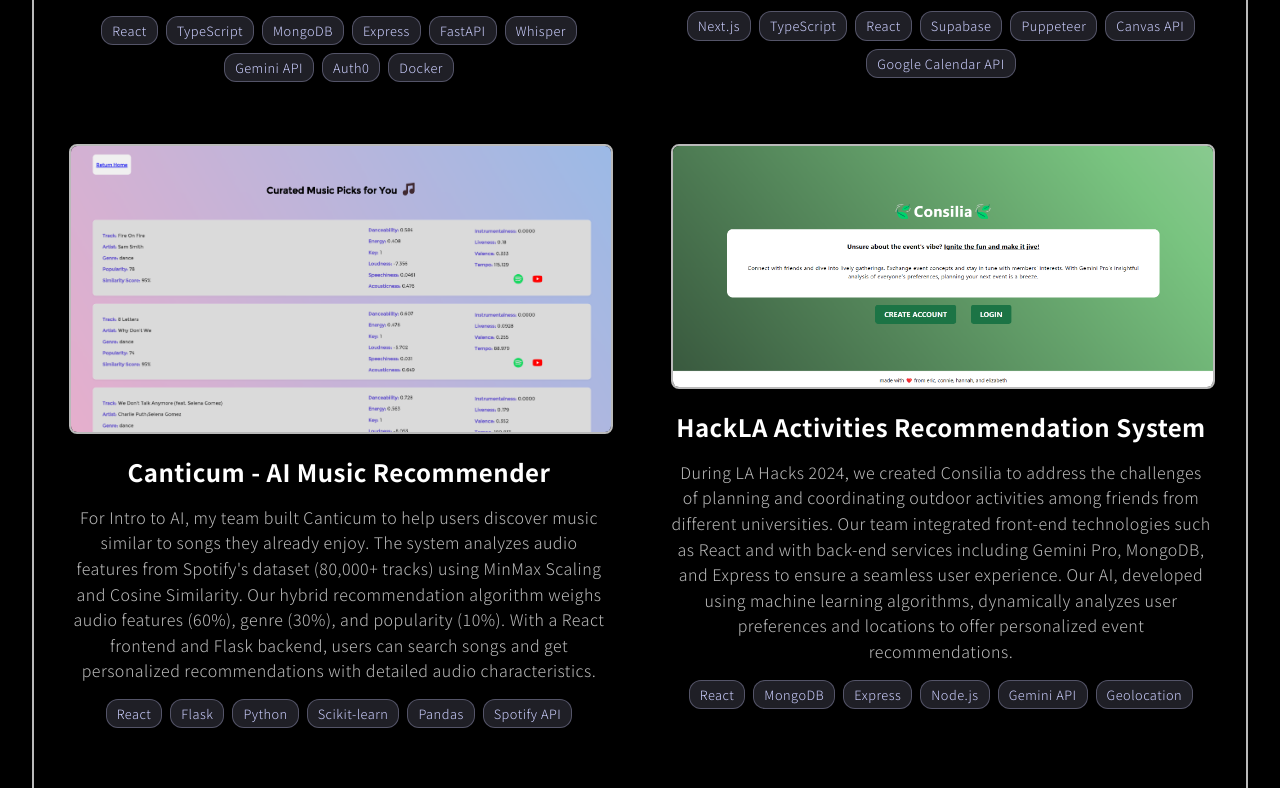
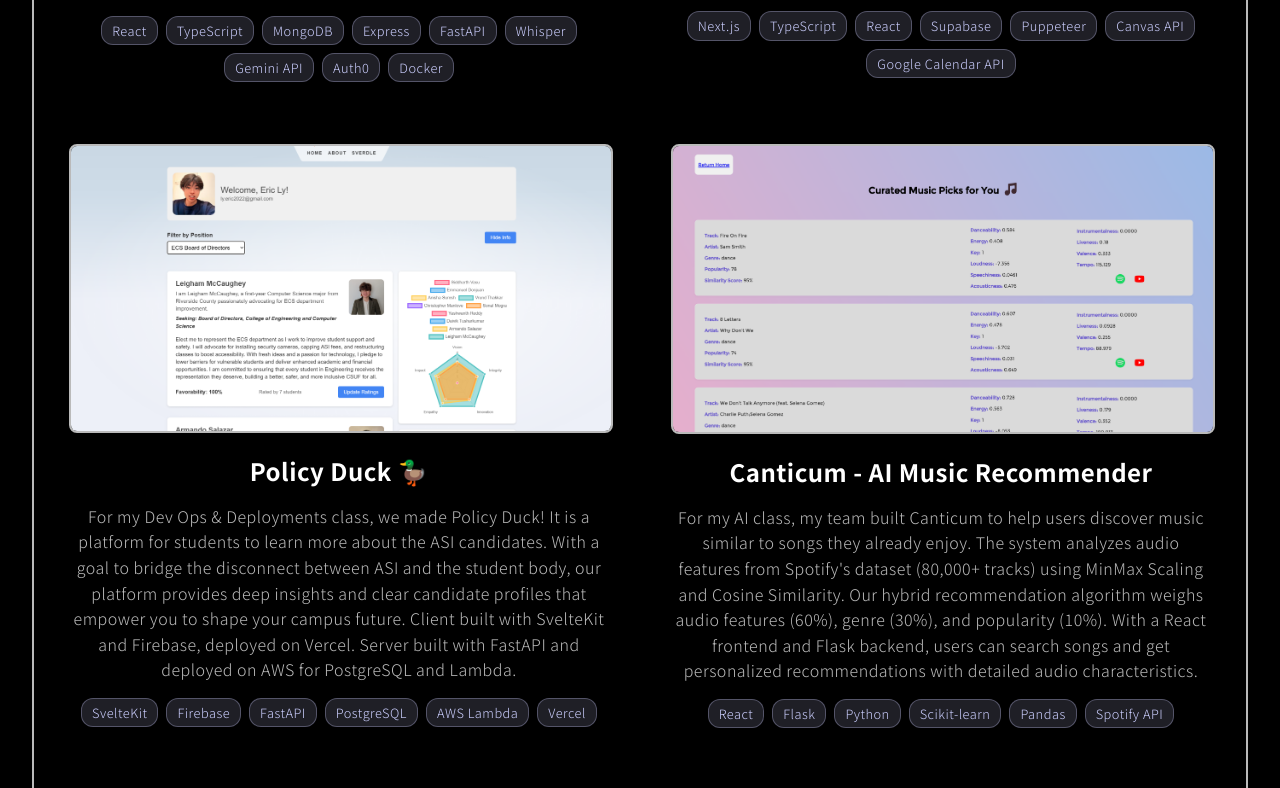
Before and after one commit to lyeric2022/lyyeric.tech, a React (Vite) app: page / in a window 1280 px wide. Shown: the part 1708-2496 px from the top of the page. Built offline with nearby package versions, Linux system fonts and the light colour scheme.

Commit message:
added policy duck

```diff
--- a/src/Projects.jsx
+++ b/src/Projects.jsx
@@ -21,6 +21,7 @@
 import canticumImage from "./assets/canticum.png";
 import studyDashImage from "./assets/study_dash.png";
 import rootsAIImage from "./assets/diamondhacks2025.png";
+import policyDuckImage from "./assets/policy_duck.png";
 
 // Create image mapping object
 const imageMap = {
@@ -40,6 +41,8 @@
     "canticum.png": canticumImage,
     "study_dash.png": studyDashImage,
     "diamondhacks2025.png": rootsAIImage,
+    "policy_duck.png": policyDuckImage
+
 };
 
 const Projects = () => {
--- a/src/data/projectsData.js
+++ b/src/data/projectsData.js
@@ -16,11 +16,19 @@
         tags: ["Next.js", "TypeScript", "React", "Supabase", "Puppeteer", "Canvas API", "Google Calendar API"]
     },
     {
+        id: 15,
+        title: "Policy Duck 🦆",
+        image: "policy_duck.png",
+        url: "https://policy-duck.vercel.app/",
+        description: "For my Dev Ops & Deployments class, we made Policy Duck! It is a platform for students to learn more about the ASI candidates. With a goal to bridge the disconnect between ASI and the student body, our platform provides deep insights and clear candidate profiles that empower you to shape your campus future. Client built with SvelteKit and Firebase, deployed on Vercel. Server built with FastAPI and deployed on AWS for PostgreSQL and Lambda.",
+        tags: ["SvelteKit", "Firebase", "FastAPI", "PostgreSQL", "AWS Lambda", "Vercel"]
+    },
+    {
         id: 0,
         title: "Canticum - AI Music Recommender",
         image: "canticum.png",
         url: "https://canticum.vercel.app/",
-        description: "For Intro to AI, my team built Canticum to help users discover music similar to songs they already enjoy. The system analyzes audio features from Spotify's dataset (80,000+ tracks) using MinMax Scaling and Cosine Similarity. Our hybrid recommendation algorithm weighs audio features (60%), genre (30%), and popularity (10%). With a React frontend and Flask backend, users can search songs and get personalized recommendations with detailed audio characteristics.",
+        description: "For my AI class, my team built Canticum to help users discover music similar to songs they already enjoy. The system analyzes audio features from Spotify's dataset (80,000+ tracks) using MinMax Scaling and Cosine Similarity. Our hybrid recommendation algorithm weighs audio features (60%), genre (30%), and popularity (10%). With a React frontend and Flask backend, users can search songs and get personalized recommendations with detailed audio characteristics.",
         tags: ["React", "Flask", "Python", "Scikit-learn", "Pandas", "Spotify API"]
     },
     {
```
Also changed, not shown: src/assets/policy_duck.png (added).
